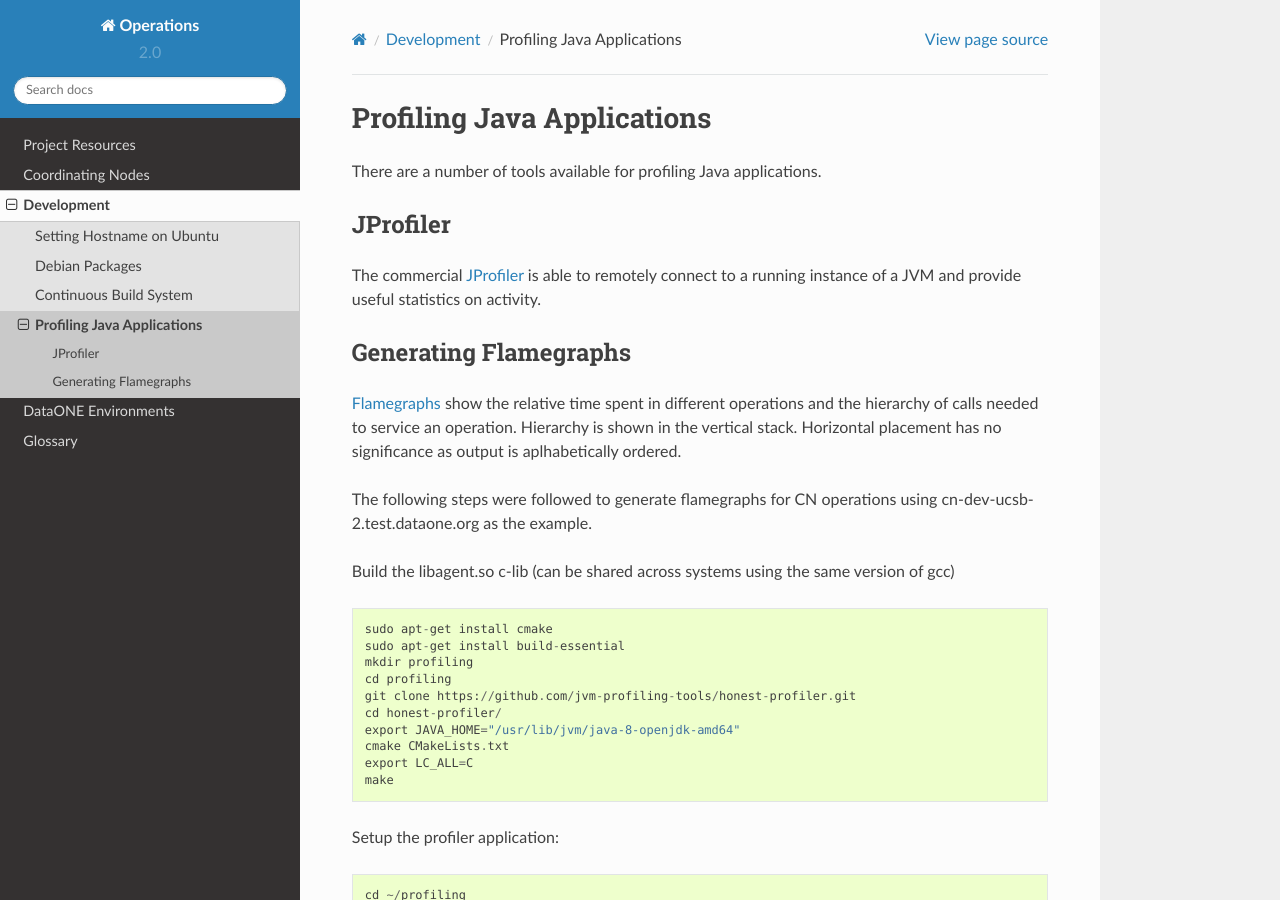
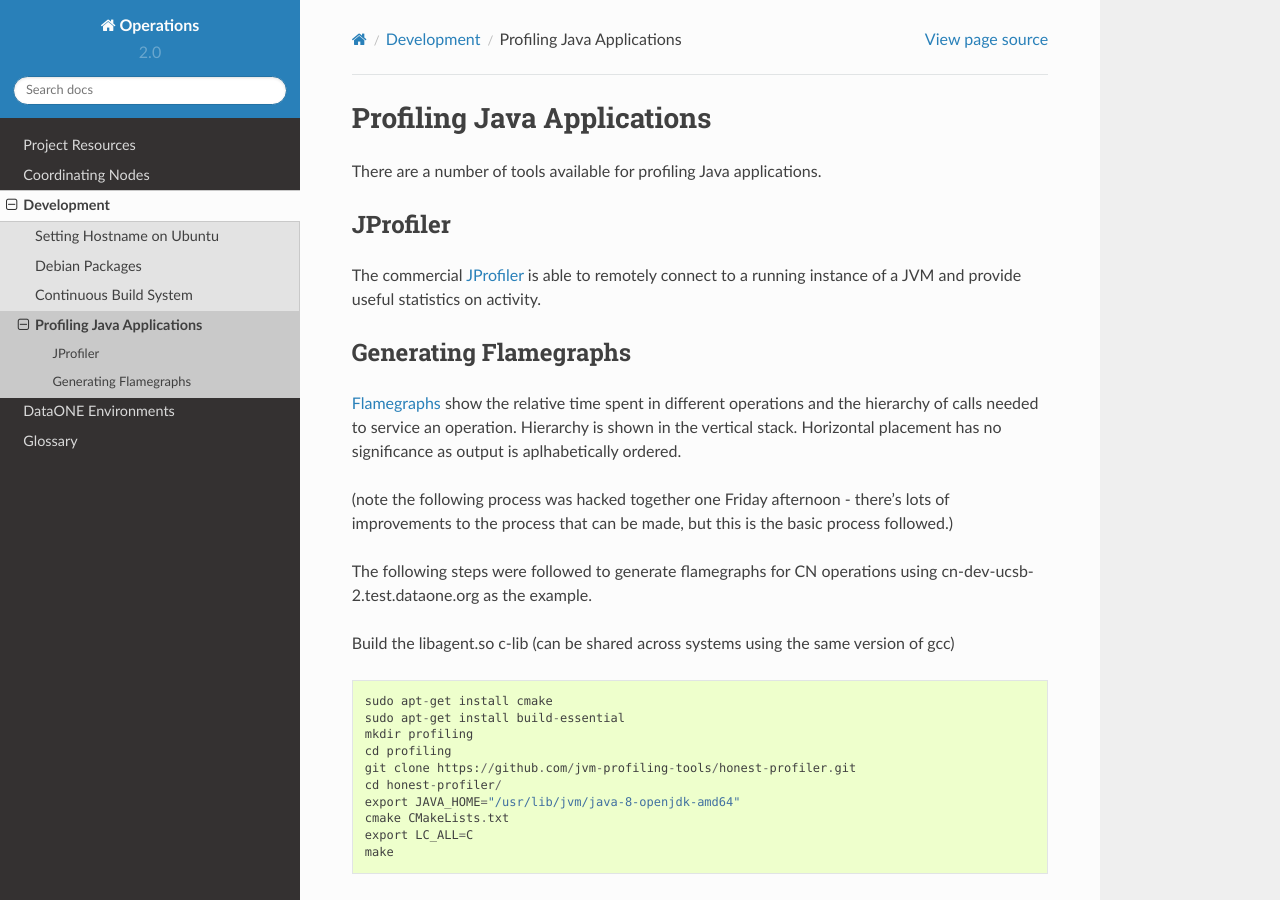
Before and after one commit to DataONEorg/Operations_Documentation, a Sphinx documentation site: the page built from source/DEV/profiling.rst, in a window 1280 px wide and 900 px high. Built offline with Sphinx 7.4.7 and the Read the Docs theme 2.0.0, drawn with Linux system fonts in a browser that asks for light colours; formulas are drawn with MathJax 3.

Commit message:
improvement notice

```diff
--- a/source/DEV/profiling.rst
+++ b/source/DEV/profiling.rst
@@ -17,6 +17,10 @@ Flamegraphs_ show the relative time spent in different operations and the
 hierarchy of calls needed to service an operation. Hierarchy is shown in the
 vertical stack. Horizontal placement has no significance as output is
 aplhabetically ordered.
+
+(note the following process was hacked together one Friday afternoon - there's
+lots of improvements to the process that can be made, but this is the basic
+process followed.)
 
 The following steps were followed to generate flamegraphs for CN operations
 using cn-dev-ucsb-2.test.dataone.org as the example.
```
